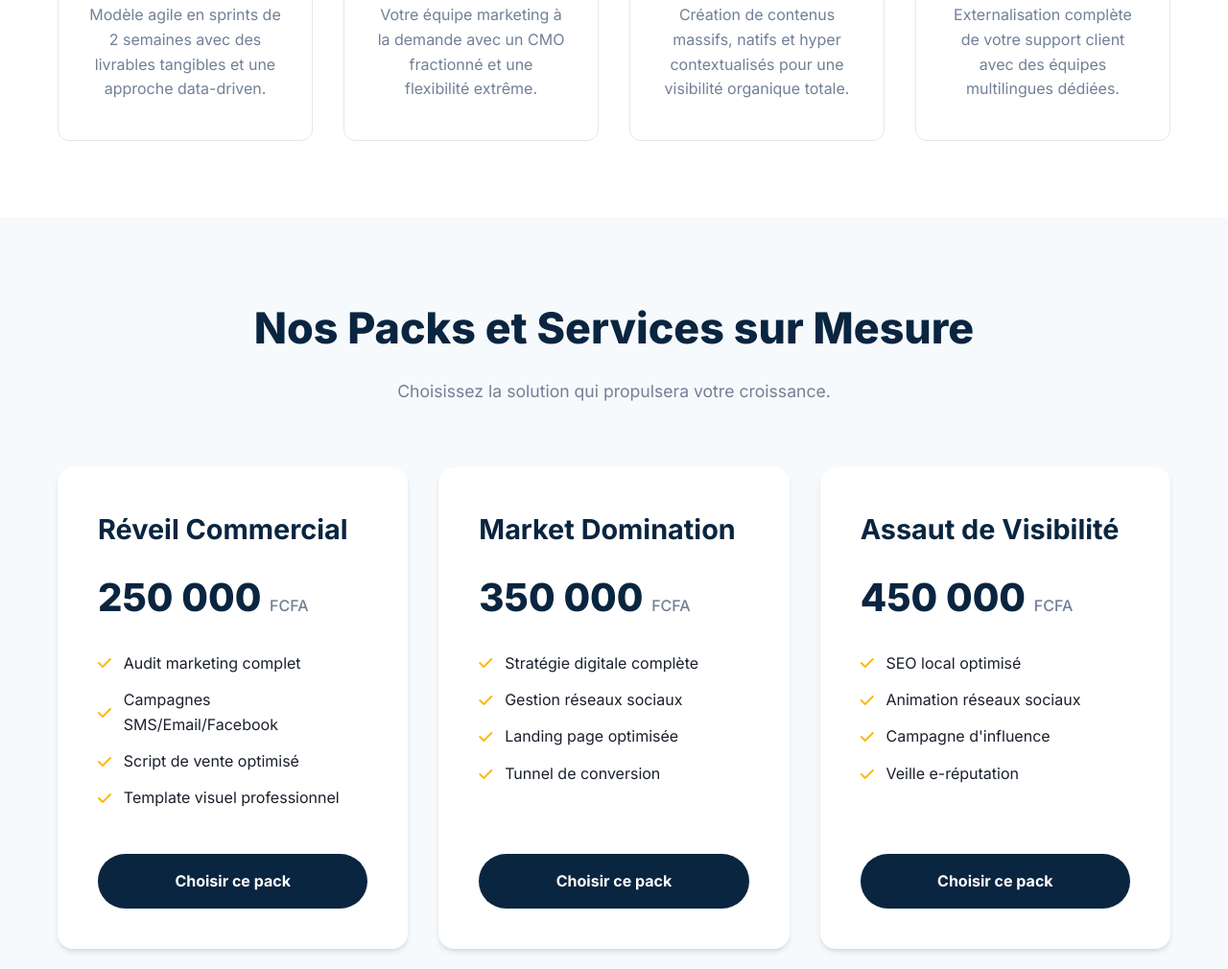
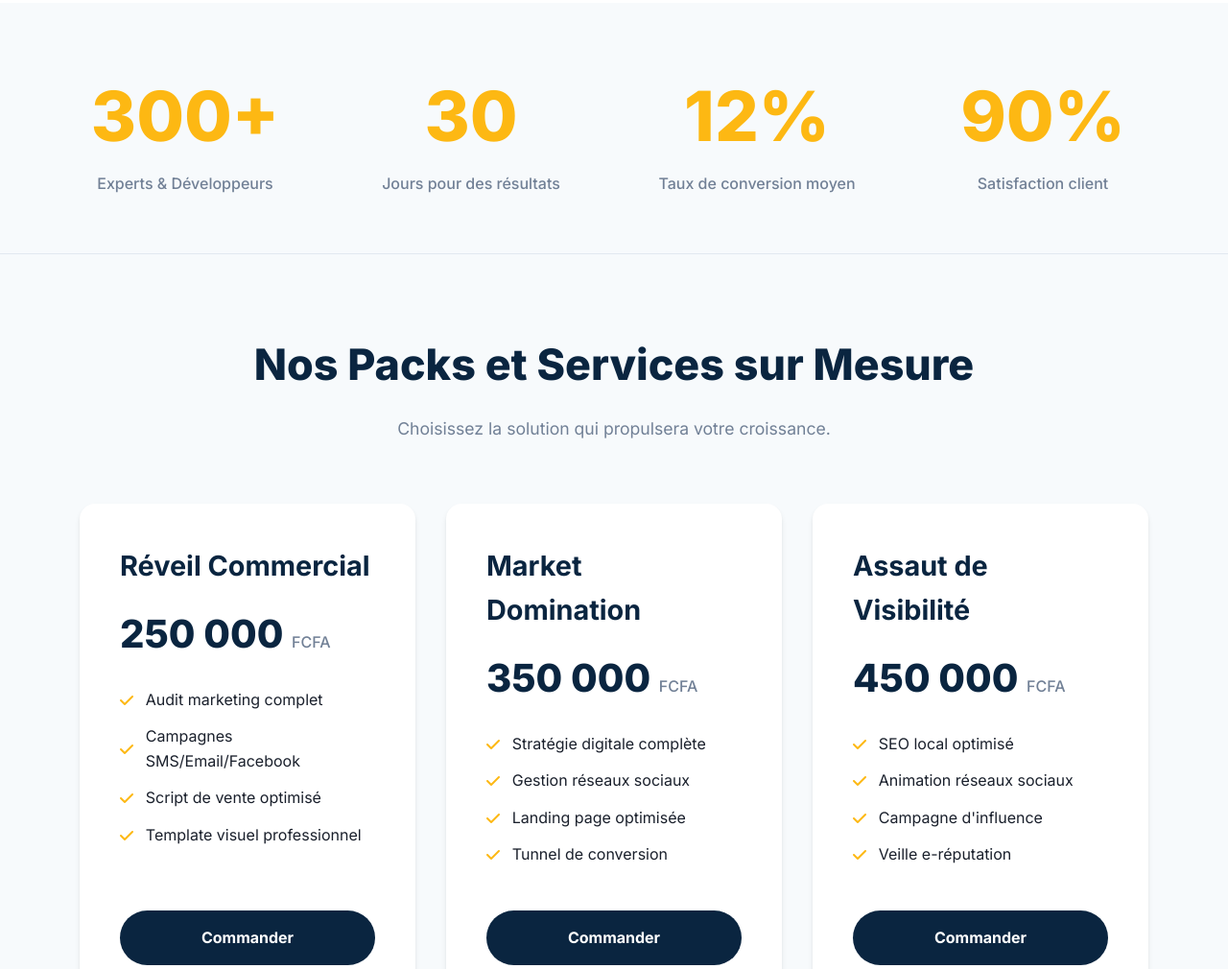
Before and after one commit to Fafagnon/Sprint_Agency_site, a plain HTML site: page index.html in a window 1280 px wide. Shown: the part 1386-2396 px from the top of the page at 96% size. Drawn offline with Linux system fonts and the light colour scheme.

Commit message:
second commit

```diff
--- a/index.html
+++ b/index.html
@@ -21,7 +21,7 @@
     <header id="main-header">
         <nav class="container">
             <div class="logo">
-               <a href="#accueil"><img src="WhatsApp Image 2025-06-11 à 16.37.17_23a5d02d.jpg" alt="logo">
+               <a href="#accueil"><img src="logo.jpg" alt="logo">
                </a>
             </div>
             <ul class="nav-links">
@@ -30,7 +30,7 @@
                 <li><a href="#packs">Packs</a></li>
                 <li><a href="#contact">Contact</a></li>
             </ul>
-            <a href="#contact" class="cta-button-nav">Audit Gratuit</a>
+            <!-- <a href="#contact" class="cta-button-nav">Audit Gratuit</a> -->
             <button class="mobile-menu-button" aria-label="Ouvrir le menu">
                 <span></span>
                 <span></span>
@@ -48,28 +48,6 @@
                 <div class="hero-buttons fade-in">
                     <a href="#packs" class="btn btn-primary"><i class="fas fa-rocket"></i> Découvrir nos Packs</a>
                     <a href="#contact" class="btn btn-secondary">Audit Gratuit 48h</a>
-                </div>
-            </div>
-        </section>
-
-        <!-- Stats Section -->
-        <section class="stats">
-            <div class="container stats-grid">
-                <div class="stat-item fade-in">
-                    <h3>300+</h3>
-                    <p>Experts & Développeurs</p>
-                </div>
-                <div class="stat-item fade-in">
-                    <h3>30</h3>
-                    <p>Jours pour des résultats</p>
-                </div>
-                <div class="stat-item fade-in">
-                    <h3>12%</h3>
-                    <p>Taux de conversion moyen</p>
-                </div>
-                <div class="stat-item fade-in">
-                    <h3>90%</h3>
-                    <p>Satisfaction client</p>
                 </div>
             </div>
         </section>
@@ -106,6 +84,29 @@
             </div>
         </section>
 
+        <!-- MODIFICATION 2 : Section des stats déplacée ici (après les services) -->
+        <section class="stats">
+            <div class="container stats-grid">
+                <div class="stat-item fade-in">
+                    <!-- MODIFICATION 3 : Ajout d'un data-target pour l'animation du compteur -->
+                    <h3 data-target="300">0+</h3>
+                    <p>Experts & Développeurs</p>
+                </div>
+                <div class="stat-item fade-in">
+                    <h3 data-target="30">0</h3>
+                    <p>Jours pour des résultats</p>
+                </div>
+                <div class="stat-item fade-in">
+                    <h3 data-target="12">0%</h3>
+                    <p>Taux de conversion moyen</p>
+                </div>
+                <div class="stat-item fade-in">
+                    <h3 data-target="90">0%</h3>
+                    <p>Satisfaction client</p>
+                </div>
+            </div>
+        </section>
+
         <!-- Packs Section -->
         <section id="packs" class="packs">
             <div class="container">
@@ -113,6 +114,7 @@
                     <h2>Nos Packs et Services sur Mesure</h2>
                     <p>Choisissez la solution qui propulsera votre croissance.</p>
                 </div>
+                <!-- MODIFICATION 4 : La grille des packs est maintenant un flex container pour centrer le dernier élément -->
                 <div class="packs-grid">
                     <!-- Pack 1 -->
                     <div class="pack-card fade-in">
@@ -124,7 +126,7 @@
                             <li><i class="fas fa-check"></i> Script de vente optimisé</li>
                             <li><i class="fas fa-check"></i> Template visuel professionnel</li>
                         </ul>
-                <a href="#contact" class="btn btn-tertiary">Choisir ce pack</a>
+                        <a href="#contact" class="btn btn-tertiary">Commander</a>
                     </div>
 
                     <!-- Pack 2 -->
@@ -137,7 +139,7 @@
                             <li><i class="fas fa-check"></i> Landing page optimisée</li>
                             <li><i class="fas fa-check"></i> Tunnel de conversion</li>
                         </ul>
-                <a href="#contact" class="btn btn-tertiary">Choisir ce pack</a>
+                        <a href="#contact" class="btn btn-tertiary">Commander</a>
                     </div>
 
                     <!-- Pack 3 -->
@@ -150,7 +152,7 @@
                             <li><i class="fas fa-check"></i> Campagne d'influence</li>
                             <li><i class="fas fa-check"></i> Veille e-réputation</li>
                         </ul>
-                <a href="#contact" class="btn btn-tertiary">Choisir ce pack</a>
+                        <a href="#contact" class="btn btn-tertiary">Commander</a>
                     </div>
 
                     <!-- Pack 4 -->
@@ -167,7 +169,7 @@
                             <p><strong>500 FCFA</strong> / lead qualifié</p>
                             <p><strong>250 000 FCFA</strong> / mois (agent T.P.)</p>
                         </div>
-                <a href="#contact" class="btn btn-tertiary">Demander un Devis</a>
+                        <a href="#contact" class="btn btn-tertiary">Commander</a>
                     </div>
                 </div>
 
@@ -212,12 +214,15 @@
                 <div class="footer-form-container fade-in">
                     <h3>Contactez-nous</h3>
                     <p>Remplissez le formulaire ou contactez-nous directement.</p>
-                    <form action="#" method="POST" class="contact-form">
+                    <form id="contact-form" class="contact-form">
                         <div class="form-group">
                             <input type="text" id="name" name="name" placeholder="Votre nom complet" required>
                         </div>
                         <div class="form-group">
                             <input type="email" id="email" name="email" placeholder="Votre adresse e-mail" required>
+                        </div>
+                        <div class="form-group">
+                            <input type="text" id="number" name="number" placeholder="Votre numéro de téléphone" required>
                         </div>
                         <div class="form-group">
                             <textarea id="message" name="message" rows="4" placeholder="Votre message..." required></textarea>
@@ -232,6 +237,6 @@
         </div>
     </footer>
 
-    <script src="script.js"></script>
+    <script src="main.js"></script>
 </body>
 </html>
--- /dev/null
+++ b/main.js
@@ -0,0 +1,108 @@
+document.addEventListener('DOMContentLoaded', () => {
+
+    // --- Menu Mobile ---
+    const header = document.getElementById('main-header');
+    const mobileMenuButton = document.querySelector('.mobile-menu-button');
+    const navLinks = document.querySelector('.nav-links');
+
+    mobileMenuButton.addEventListener('click', () => {
+        header.classList.toggle('nav-open');
+    });
+
+    // Fermer le menu en cliquant sur un lien
+    navLinks.addEventListener('click', (e) => {
+        if (e.target.tagName === 'A') {
+            header.classList.remove('nav-open');
+        }
+    });
+
+    // --- Effet de Header au Scroll ---
+    window.addEventListener('scroll', () => {
+        if (window.scrollY > 50) {
+            header.classList.add('scrolled');
+        } else {
+            header.classList.remove('scrolled');
+        }
+    });
+
+    // --- MODIFICATION 3 : Animation de décompte pour les statistiques ---
+    const animateCounter = (element) => {
+        const target = parseInt(element.dataset.target, 10);
+        const suffix = element.innerText.replace(/[0-9]/g, ''); // Garde les symboles comme '+' ou '%'
+        let current = 0;
+        const duration = 2000; // 2 secondes
+        const increment = target / (duration / 16); // Calculer l'incrément pour une animation fluide
+
+        const updateCount = () => {
+            current += increment;
+            if (current < target) {
+                element.innerText = Math.ceil(current) + suffix;
+                requestAnimationFrame(updateCount);
+            } else {
+                element.innerText = target + suffix; // Assurer que la valeur finale est exacte
+            }
+        };
+
+        requestAnimationFrame(updateCount);
+    };
+
+
+    // --- Animation d'Apparition au Scroll (Fade In) ---
+    const observerOptions = {
+        threshold: 0.1,
+        rootMargin: '0px 0px -50px 0px'
+    };
+
+    const observer = new IntersectionObserver((entries, observer) => {
+        entries.forEach(entry => {
+            if (entry.isIntersecting) {
+                entry.target.classList.add('visible');
+
+                // MODIFICATION 3 : Déclenchement de l'animation de décompte
+                const counters = entry.target.querySelectorAll('[data-target]');
+                counters.forEach(counter => {
+                    animateCounter(counter);
+                });
+
+                // On arrête d'observer l'élément pour que l'animation ne se répète pas
+                observer.unobserve(entry.target);
+            }
+        });
+    }, observerOptions);
+
+    // On observe les éléments .fade-in et la section .stats
+    document.querySelectorAll('.fade-in').forEach(el => {
+        observer.observe(el);
+    });
+});
+
+// --- NOUVEAU : GESTION DU FORMULAIRE DE CONTACT VERS WHATSAPP ---
+    const contactForm = document.getElementById('contact-form');
+
+    contactForm.addEventListener('submit', (event) => {
+        // 1. Empêcher le comportement par défaut du formulaire (qui est de recharger la page)
+        event.preventDefault();
+
+        // 2. Récupérer les données des champs du formulaire
+        const name = document.getElementById('name').value;
+        const email = document.getElementById('email').value;
+        const message = document.getElementById('message').value;
+
+        // 3. Remplacer par votre numéro de téléphone au format international SANS le "+" ou les "00"
+        // Par exemple, pour un numéro français +33 6 12 34 56 78, utilisez "33612345678"
+        // Pour un numéro ivoirien +225 07 12 34 56 78, utilisez "2250712345678"
+        const whatsappNumber = '22899324636'; // <--- METTEZ VOTRE NUMÉRO ICI !
+
+        // 4. Formater le message pour WhatsApp
+        // Le `\n` permet de faire un saut de ligne
+        const whatsappMessage = `Bonjour, je vous contacte depuis votre site.\n\n*Nom :* ${name}\n*Email :* ${email}\n\n*Message :*\n${message}`;
+
+        // 5. Encoder le message pour qu'il soit compatible avec une URL
+        const encodedMessage = encodeURIComponent(whatsappMessage);
+
+        // 6. Créer l'URL de redirection WhatsApp
+        const whatsappURL = `https://wa.me/${22899324636}?text=${encodedMessage}`;
+
+        // 7. Ouvrir WhatsApp dans un nouvel onglet
+        window.open(whatsappURL, '_blank');
+    });
--- a/script.js
+++ /dev/null
@@ -1,47 +0,0 @@
-document.addEventListener('DOMContentLoaded', () => {
-
-    // --- Menu Mobile ---
-    const header = document.getElementById('main-header');
-    const mobileMenuButton = document.querySelector('.mobile-menu-button');
-    const navLinks = document.querySelector('.nav-links');
-
-    mobileMenuButton.addEventListener('click', () => {
-        header.classList.toggle('nav-open');
-    });
-
-    // Fermer le menu en cliquant sur un lien
-    navLinks.addEventListener('click', (e) => {
-        if (e.target.tagName === 'A') {
-            header.classList.remove('nav-open');
-        }
-    });
-
-    // --- Effet de Header au Scroll ---
-    window.addEventListener('scroll', () => {
-        if (window.scrollY > 50) {
-            header.classList.add('scrolled');
-        } else {
-            header.classList.remove('scrolled');
-        }
-    });
-
-    // --- Animation d'Apparition au Scroll (Fade In) ---
-    const observerOptions = {
-        threshold: 0.1,
-        rootMargin: '0px 0px -50px 0px'
-    };
-
-    const observer = new IntersectionObserver((entries, observer) => {
-        entries.forEach(entry => {
-            if (entry.isIntersecting) {
-                entry.target.classList.add('visible');
-                observer.unobserve(entry.target); // Optionnel: ne l'anime qu'une fois
-            }
-        });
-    }, observerOptions);
-
-    document.querySelectorAll('.fade-in').forEach(el => {
-        observer.observe(el);
-    });
-
-});
--- a/style.css
+++ b/style.css
@@ -120,8 +120,9 @@ header nav {
     width: 100%;
 }
 
+/* MODIFICATION 1 : Le bouton est supprimé du HTML, le CSS n'a plus besoin d'être modifié. */
 .cta-button-nav {
-    display: none; /* Masqué sur mobile, visible sur desktop via media query */
+    display: none;
     background: var(--primary-color);
     color: var(--white);
     padding: 0.7rem 1.5rem;
@@ -228,7 +229,12 @@ section { padding: 80px 0; }
 
 /* Stats */
 .stats-grid { display: grid; grid-template-columns: repeat(auto-fit, minmax(200px, 1fr)); gap: 2rem; text-align: center; }
-.stat-item h3 { font-size: 3rem; font-weight: 800; color: var(--primary-color); }
+.stat-item h3 {
+    /* MODIFICATION 2 : Augmentation de la taille de la police */
+    font-size: 4.5rem;
+    font-weight: 800;
+    color: var(--secondary-color);
+}
 .stat-item p { color: var(--text-light); font-weight: 500; }
 
 /* Services */
@@ -263,9 +269,10 @@ section { padding: 80px 0; }
 
 /* Packs */
 .packs-grid {
-    display: grid;
-    /* Grille flexible pour 1, 2, 3 ou 4 éléments par ligne */
-    grid-template-columns: repeat(auto-fit, minmax(280px, 1fr));
+    /* MODIFICATION 4 : Changement de grid à flex pour centrer le dernier élément */
+    display: flex;
+    flex-wrap: wrap;
+    justify-content: center;
     gap: 2rem;
     align-items: stretch; /* Assure que les cartes ont la même hauteur */
 }
@@ -279,6 +286,10 @@ section { padding: 80px 0; }
     border: 2px solid transparent;
     display: flex;
     flex-direction: column;
+    /* Définir une base de largeur pour les éléments flex */
+    flex-basis: 300px; /* Ajustez cette valeur si nécessaire */
+    flex-grow: 1;
+    max-width: 350px; /* Empêche les cartes de devenir trop larges */
 }
 
 .pack-card:hover {
@@ -347,7 +358,7 @@ section { padding: 80px 0; }
     color: var(--primary-color);
 }
 
-/* NOUVEAU: Styles pour l'offre groupée "FULL IMPACT" */
+/* Offre "FULL IMPACT" */
 .full-impact-offer {
     margin-top: 5rem;
     padding: 3rem;
@@ -464,7 +475,7 @@ footer { background: var(--primary-color); color: rgba(255, 255, 255, 0.8); padd
 #main-header.nav-open .mobile-menu-button span:nth-child(3) { transform: rotate(-45deg) translate(7px, -7px); }
 
 @media (min-width: 992px) {
-    .packs-grid { grid-template-columns: repeat(3, 1fr); }
+    /* Suppression de la règle grid-template-columns pour .packs-grid */
     .cta-button-nav { display: inline-block; }
 }
 
@@ -489,6 +500,10 @@ footer { background: var(--primary-color); color: rgba(255, 255, 255, 0.8); padd
     .cta-button-nav { display: none; }
     .footer-grid { grid-template-columns: 1fr; }
     .hero h1 { font-size: 2.8rem; }
+    .pack-card {
+        flex-basis: 100%; /* Les cartes prennent toute la largeur */
+        max-width: 400px; /* Limite la largeur sur les tablettes */
+    }
 }
 
 @media (max-width: 768px) {
@@ -501,7 +516,7 @@ footer { background: var(--primary-color); color: rgba(255, 255, 255, 0.8); padd
     .hero p { font-size: 1.1rem; }
     .btn { padding: 0.8rem 1.8rem; font-size: 0.9rem; }
     .stats-grid { gap: 1rem; }
-    .stat-item h3 { font-size: 2.5rem; }
+    .stat-item h3 { font-size: 3.5rem; }
 }
 
 /* --- Animations --- */
```
Also changed, not shown: logo.jpg (renamed from WhatsApp Image 2025-06-11 à 16.37.17_23a5d02d.jpg). Lines whose indentation alone changed are shown as unchanged.
